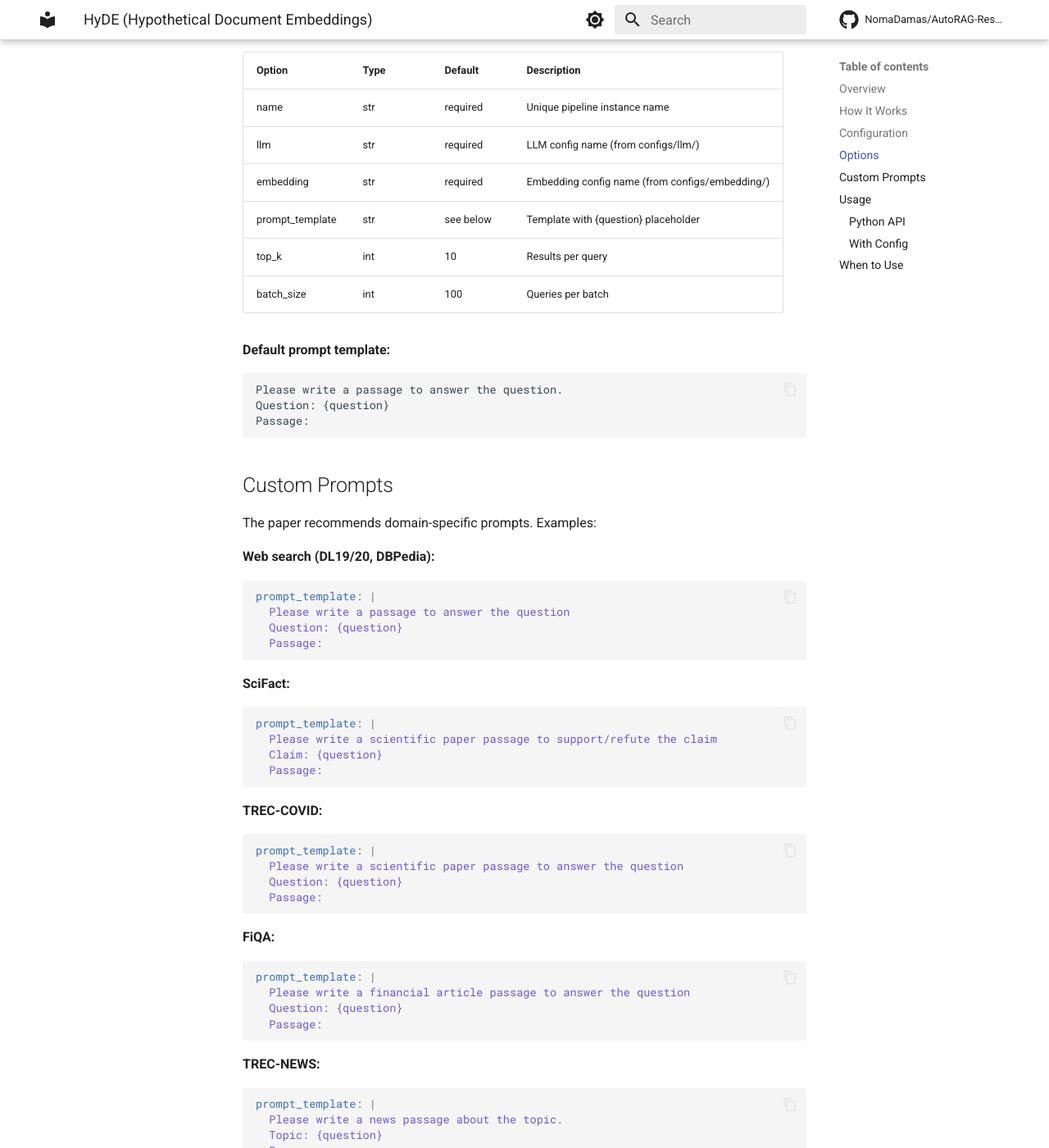
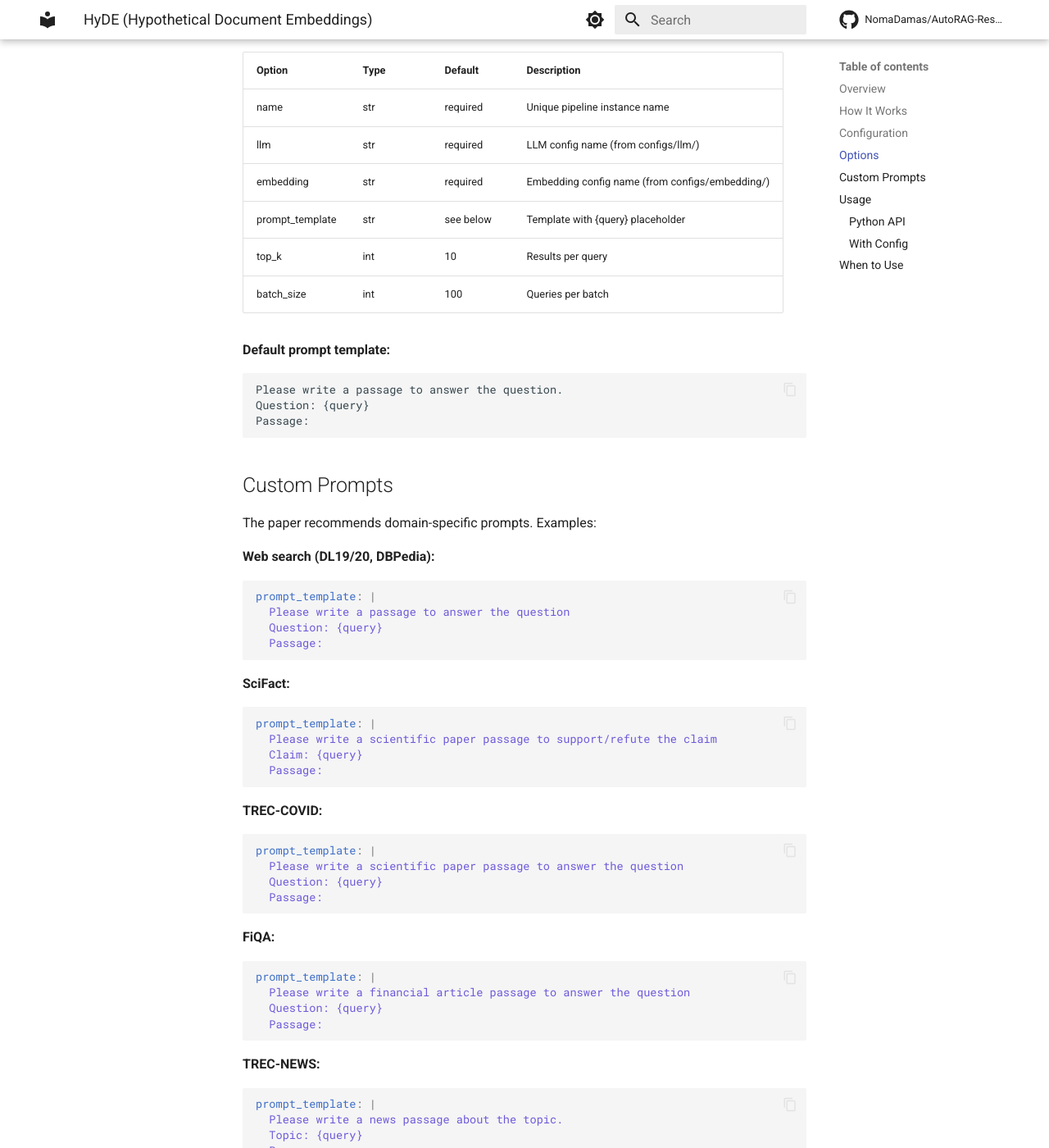
Before and after one commit to NomaDamas/AutoRAG-Research, an MkDocs documentation site: the page built from docs/pipelines/retrieval/hyde.md, in a window 1280 px wide and 1400 px high, scrolled down 1204 px. Shown: the whole window at 82% size. Built offline with MkDocs 1.6.1 and Material for MkDocs 9.7.7, drawn with Linux system fonts in a browser that asks for light colours; comment, search, counter and statistics services are not loaded; some of the changed text lies outside the part shown.

Commit message:
Standardize query placeholder to 'query' across all generation pipelines and configs (#265)
* fix: standardize {query} placeholder across all pipelines and configs (#263)

Replace inconsistent {question} placeholders with {query} in HyDE
retrieval pipeline, BasicRAG config, tests, and documentation.

Co-Authored-By: Claude Opus 4.6 <noreply@anthropic.com>

* fix: apply approved review suggestions from /resolve-conversation

Add validation that prompt_template contains '{query}' placeholder
in HyDERetrievalPipeline.__init__, raising ValueError if missing.

Co-Authored-By: Claude Opus 4.6 <noreply@anthropic.com>

---------

Co-authored-by: Claude Opus 4.6 <noreply@anthropic.com>

````diff
--- a/docs/pipelines/retrieval/hyde.md
+++ b/docs/pipelines/retrieval/hyde.md
@@ -29,7 +29,7 @@ llm: openai-gpt4
 embedding: openai-small
 prompt_template: |
   Please write a passage to answer the question.
-  Question: {question}
+  Question: {query}
   Passage:
 top_k: 10
 batch_size: 100
@@ -42,14 +42,14 @@ batch_size: 100
 | name | str | required | Unique pipeline instance name |
 | llm | str | required | LLM config name (from configs/llm/) |
 | embedding | str | required | Embedding config name (from configs/embedding/) |
-| prompt_template | str | see below | Template with {question} placeholder |
+| prompt_template | str | see below | Template with {query} placeholder |
 | top_k | int | 10 | Results per query |
 | batch_size | int | 100 | Queries per batch |
 
 **Default prompt template:**
 ```
 Please write a passage to answer the question.
-Question: {question}
+Question: {query}
 Passage:
 ```
 
@@ -61,7 +61,7 @@ The paper recommends domain-specific prompts. Examples:
 ```yaml
 prompt_template: |
   Please write a passage to answer the question
-  Question: {question}
+  Question: {query}
   Passage:
 ```
 
@@ -69,7 +69,7 @@ prompt_template: |
 ```yaml
 prompt_template: |
   Please write a scientific paper passage to support/refute the claim
-  Claim: {question}
+  Claim: {query}
   Passage:
 ```
 
@@ -77,7 +77,7 @@ prompt_template: |
 ```yaml
 prompt_template: |
   Please write a scientific paper passage to answer the question
-  Question: {question}
+  Question: {query}
   Passage:
 ```
 
@@ -85,7 +85,7 @@ prompt_template: |
 ```yaml
 prompt_template: |
   Please write a financial article passage to answer the question
-  Question: {question}
+  Question: {query}
   Passage:
 ```
 
@@ -93,7 +93,7 @@ prompt_template: |
 ```yaml
 prompt_template: |
   Please write a news passage about the topic.
-  Topic: {question}
+  Topic: {query}
   Passage:
 ```
 
@@ -101,7 +101,7 @@ prompt_template: |
 ```yaml
 prompt_template: |
   Please write a counter argument for the passage
-  Passage: {question}
+  Passage: {query}
   Counter Argument:
 ```
 
@@ -109,7 +109,7 @@ prompt_template: |
 ```yaml
 prompt_template: |
   Please write a passage in Korean to answer the question in detail.
-  Question: {question}
+  Question: {query}
   Passage:
 ```
 
@@ -131,7 +131,7 @@ pipeline = HyDERetrievalPipeline(
     llm=ChatOpenAI(model="gpt-4"),
     embedding=OpenAIEmbeddings(model="text-embedding-3-small"),
     # Optional: custom prompt for domain-specific documents
-    prompt_template="Write a Wikipedia passage about: {question}\n\nPassage:",
+    prompt_template="Write a Wikipedia passage about: {query}\n\nPassage:",
 )
 
 # Single query
````
Also changed, not shown: docs/pipelines/generation/basic-rag.md (+3 -3 lines), docs/tutorial/text-rag.md (+1 -1 lines), 4 other files.
